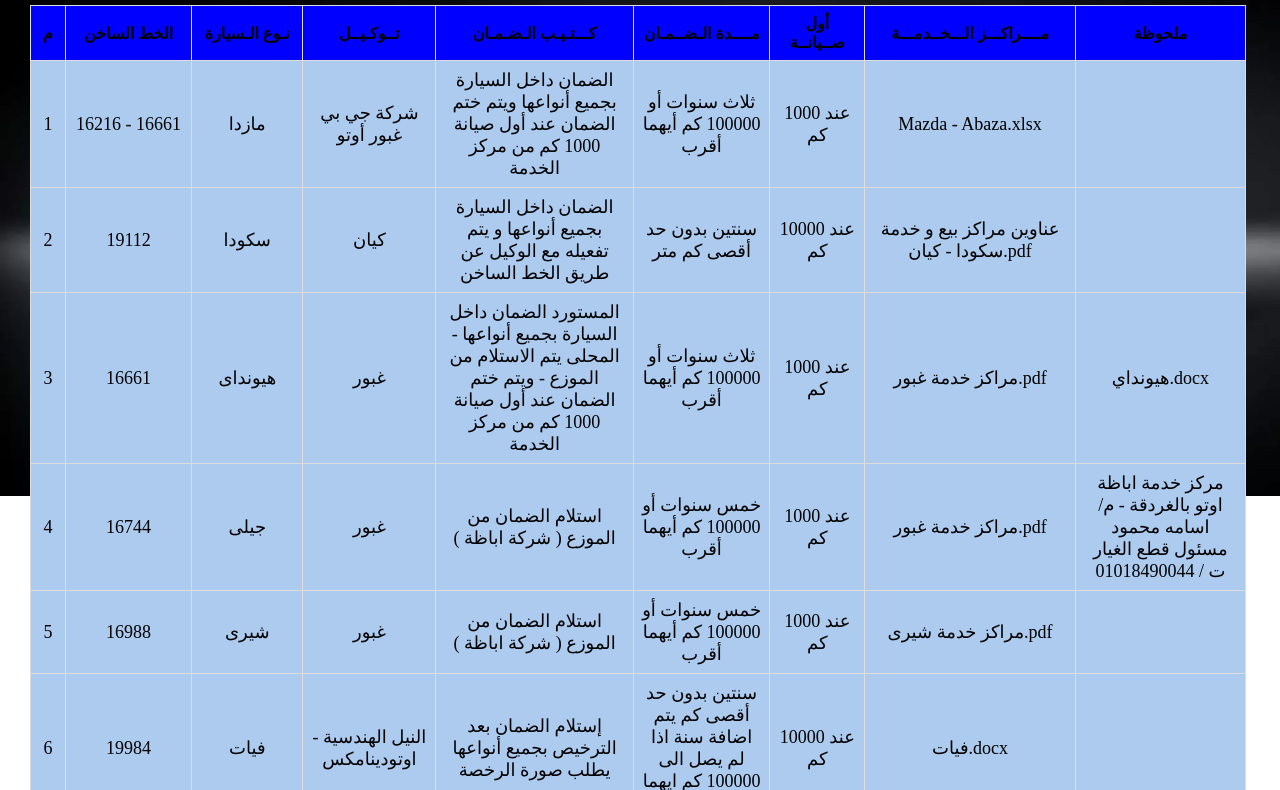
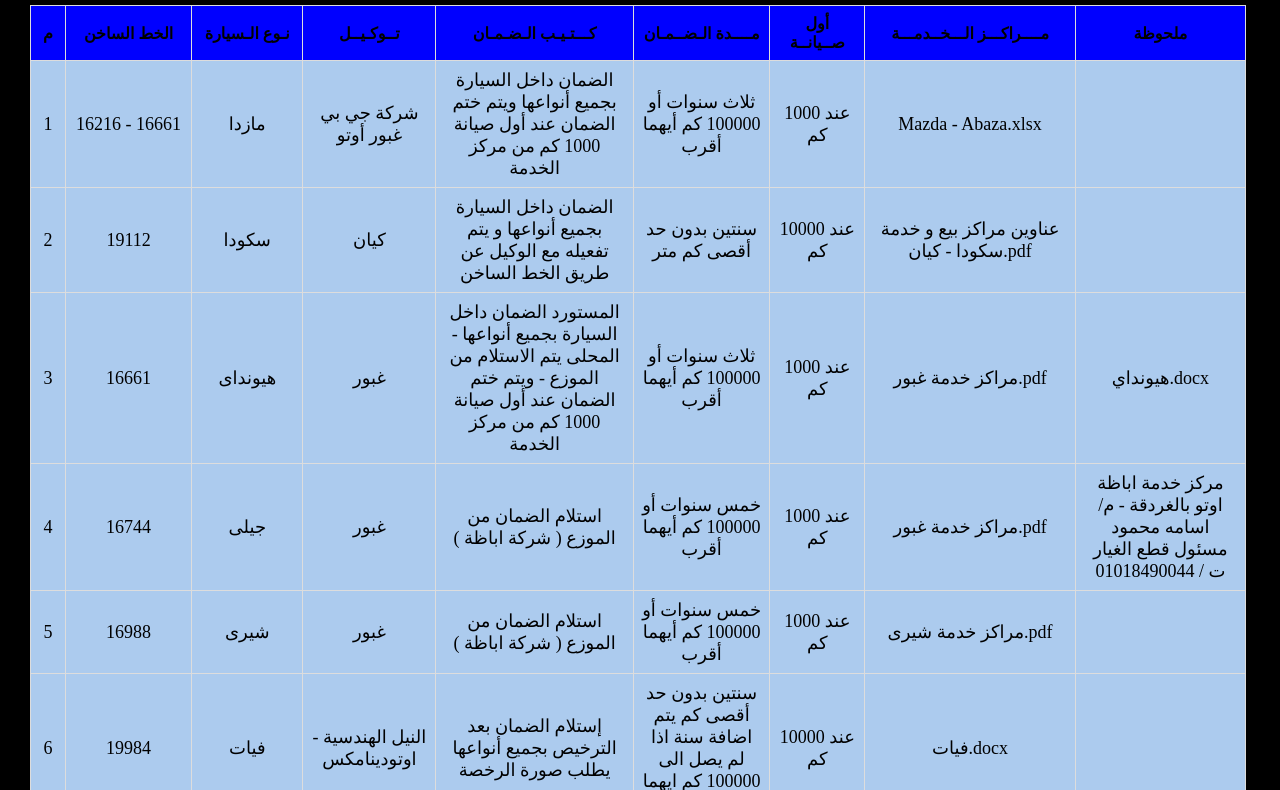
Before and after one commit to abohumaid/iison, a plain HTML site: page updata.html in a window 1280 px wide. Shown: the part 224-1014 px from the top of the page. Drawn offline with nearby package versions, Linux system fonts and the light colour scheme; no server answers.

Commit message:
Update updata.css

```diff
--- a/updata.css
+++ b/updata.css
@@ -1,5 +1,6 @@
 body {
-    background-image: url("images/car12.jpg");
+    background-image: url("");
+    background-color: #000;
     margin-top: 500px;
      margin: 0;
      background-repeat: no-repeat;
```
